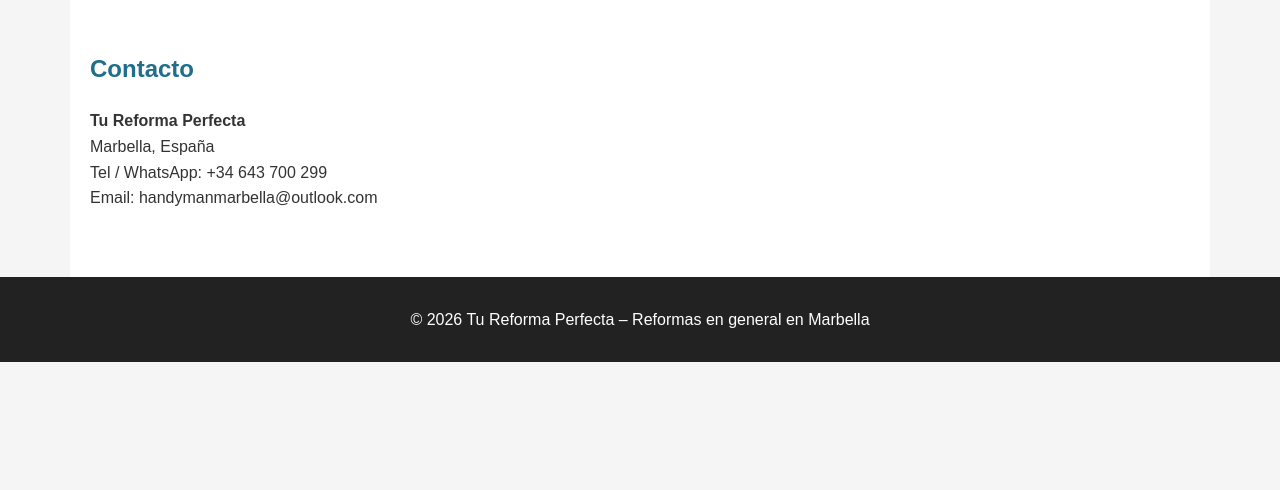
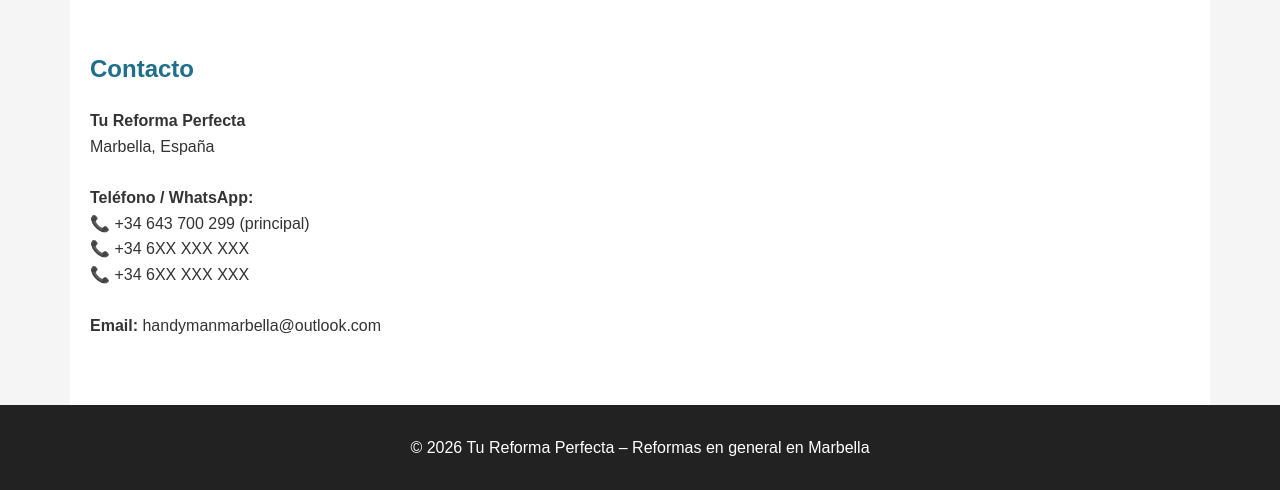
Before and after one commit to mushara81-blip/mushara81-blip.github.io, a plain HTML site: page index.html in a window 1280 px wide. Shown: the part 2278-2768 px from the top of the page. Before the commit the page ends 2640 px from the top, so only its background shows below. Drawn offline with Linux system fonts and the light colour scheme; grey boxes are pictures that could not be loaded.

Commit message:
Update index.html

```diff
--- a/index.html
+++ b/index.html
@@ -132,13 +132,18 @@ box-shadow:0 4px 10px rgba(0,0,0,.05);display:flex;gap:12px;font-weight:bold;tra
 width="100%" height="400" style="border:0;border-radius:14px" loading="lazy"></iframe>
 
 </div>
-
 <h2>Contacto</h2>
 <p>
 <strong>Tu Reforma Perfecta</strong><br>
-Marbella, España<br>
-Tel / WhatsApp: +34 643 700 299<br>
-Email: handymanmarbella@outlook.com
+Marbella, España<br><br>
+
+<strong>Teléfono / WhatsApp:</strong><br>
+📞 +34 643 700 299 (principal)<br>
+📞 +34 6XX XXX XXX<br>
+📞 +34 6XX XXX XXX<br><br>
+
+<strong>Email:</strong> handymanmarbella@outlook.com
+
 </p>
 
 </div>
```
